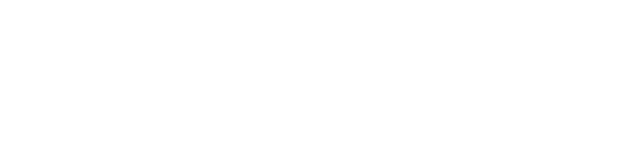
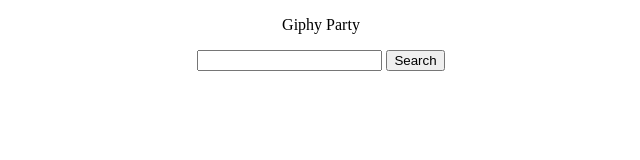
Before and after one commit to Gevork-Manukyan/Giphy-Party-Lab, a plain HTML site: page index.html in a window 1280 px wide. Shown: the whole page, without its empty margins (319-959 px from the left). Drawn offline with Linux system fonts and the light colour scheme.

Commit message:
lays out basic structure

```diff
--- a/index.html
+++ b/index.html
@@ -4,11 +4,32 @@
     <meta charset="UTF-8">
     <meta http-equiv="X-UA-Compatible" content="IE=edge">
     <meta name="viewport" content="width=device-width, initial-scale=1.0">
-    <title>Document</title>
+    <title>Giphy Party</title>
     <link rel="stylesheet" href="styles.css"/>
 </head>
 <body>
 
+    <header><p>Giphy Party</p></header>
+
+    <div id="search-section">
+        <form id="search-form">
+            <input type="text" name="searchItem">
+            <button id="submit-button">Search</button>
+        </form>
+    </div>
+
+    <div id="grid-container">
+        <div class="grid-item grid-item-1">
+
+        </div>
+        <div class="grid-item grid-item-2">
+
+        </div>
+        <div class="grid-item grid-item-3">
+
+        </div>
+    </div>
+
     <script src="script.js"></script>
 </body>
 </html>
--- a/styles.css
+++ b/styles.css
@@ -0,0 +1,16 @@
+header p{
+    text-align: center;
+}
+
+#search-section {
+    display: flex;
+    justify-content: center;
+}
+
+#grid-container {
+    display: grid;
+}
+
+.grid-item {
+
+}
```
